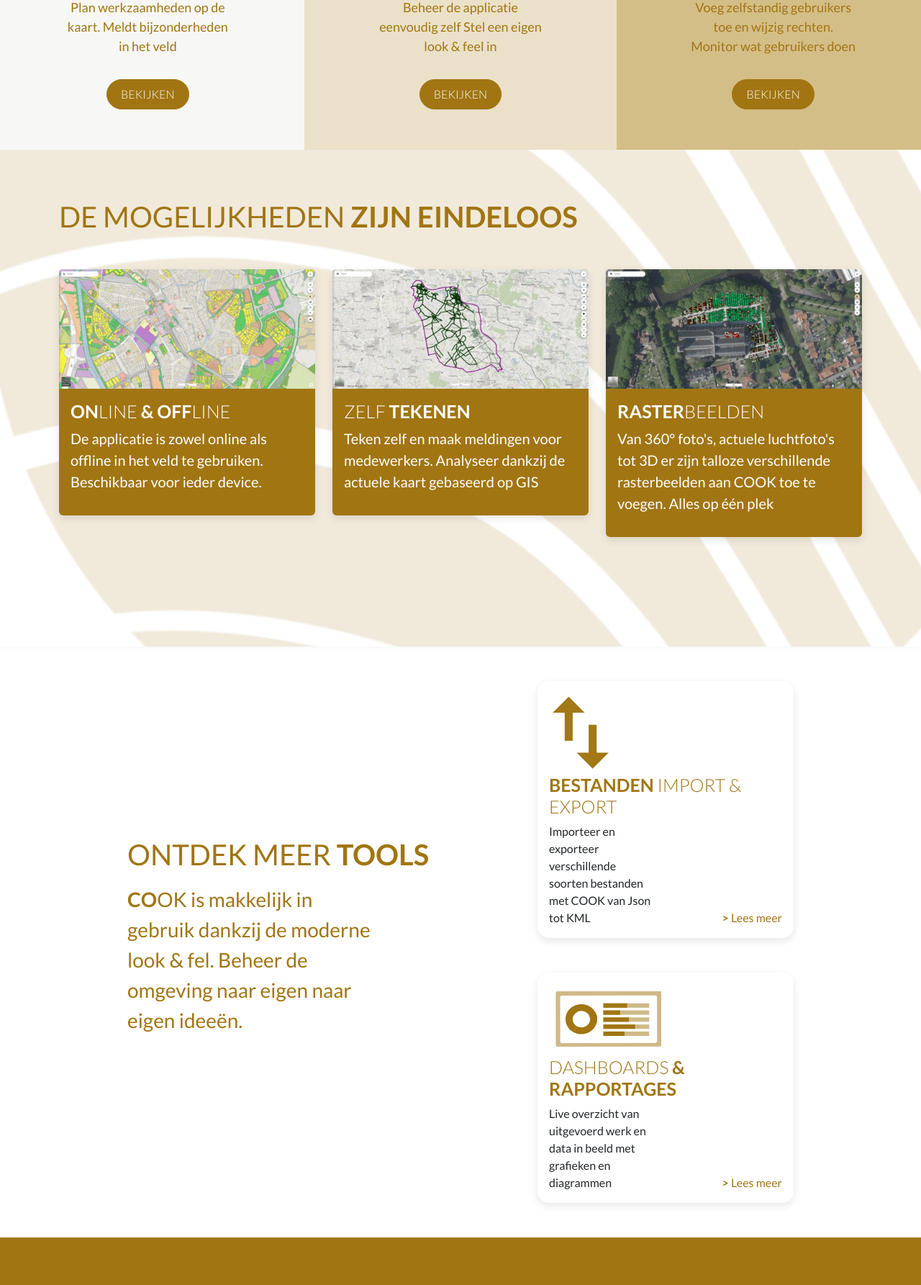
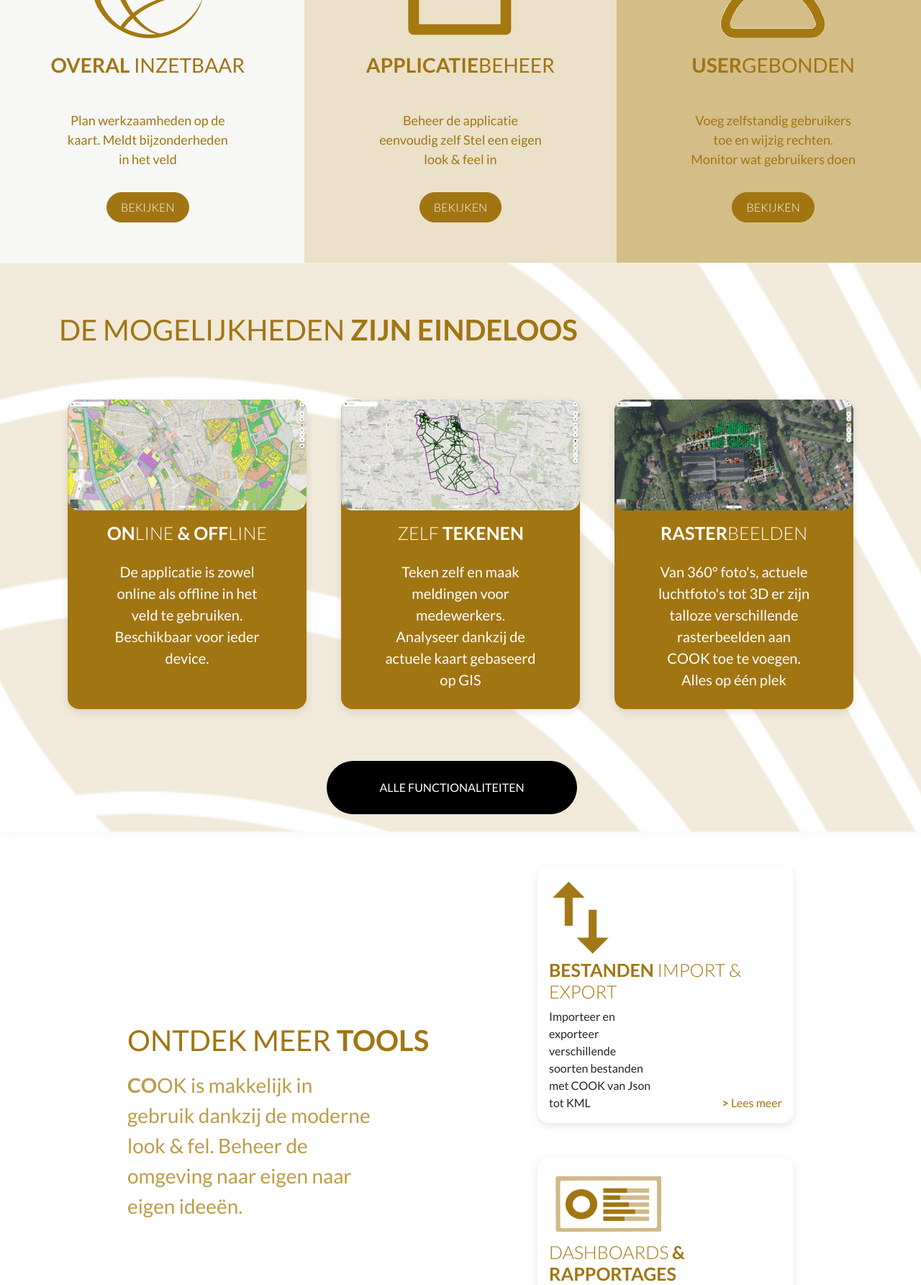
Before and after one commit to gisarts/demos, a PHP site: page /?page=1 in a window 1280 px wide. Shown: the part 1717-3502 px from the top of the page at 72% size. Run offline with PHP 8.4, Linux system fonts and the light colour scheme.

Commit message:
Add links and styling

```diff
--- a/css/main.css
+++ b/css/main.css
@@ -84,7 +84,6 @@ a:hover {
 .logo-big-background {
     background: url('../img/cook-logo-bg.png') bottom / cover no-repeat;
     padding-top: 2em;
-    padding-bottom: 5em;
     box-shadow: rgba(0, 0, 0, 0.05) 0px 0px 12px !important;
 }
 
@@ -102,6 +101,10 @@ a:hover {
 
 .text-gold {
     color: rgb(161, 117, 18);
+}
+
+.text-light-gold {
+    color: #bc9c47;
 }
 
 .gold-bg {
@@ -244,6 +247,9 @@ a:hover {
 /* Responsive */
 
 @media (min-width: 768px) {
+    .r-card {
+        height: 430px;
+    }
     .bd-placeholder-img-lg {
         font-size: 3.5rem;
     }
--- a/footer.php
+++ b/footer.php
@@ -1,11 +1,10 @@
         <footer class="text-center footer w-100 h-50">
             <div class="container">
                 <div class="row justify-content-center">
-                    <div class="row justify-content-center">
+                    <div class="row">
                         <div class="col-md-4">
-                            <h3 class="text-white pb-0 mb-0">Gemaakt door</h3>
                             <a class="gisarts_link" href="https://www.gisarts.nl" target="_Blank">
-                                <img src="/img/logo_gisarts.webp" alt="logo_gisarts" class="w-100" style="filter: brightness(0) invert(1); margin-top: -30px">
+                                <img src="/img/logo_gisarts.webp" alt="logo_gisarts" class="w-100" style="filter: brightness(0) invert(1);">
                             </a>
                         </div>
                         <div class="col-md-4">
@@ -23,7 +22,7 @@
                                     </svg>
                                 </div>
                                 <div class="col-sm-8">
-                                    <p><a href="mailto:info@gisarts.nl">info@gisarts.nl</a></p>
+                                    <p><a href="mailto:info@gisarts.nl" target="_Blank">info@gisarts.nl</a></p>
                                 </div>
                             </div>
                             <div class="row">
@@ -33,7 +32,7 @@
                                     </svg>
                                 </div>
                                 <div class="col-sm-8">
-                                    <p><a href="tel:+0485 763601">0485 - 763601</a></p>
+                                    <p><a href="tel:+0485 763601" target="_Blank">0485 - 763601</a></p>
                                 </div>
                             </div>
                             <div class="row">
@@ -44,7 +43,7 @@
                                     </svg>
                                 </div>
                                 <div class="col-sm-8">
-                                    <p>Zandkant 11, Sint Anthonis<br>Nederland 5845 EV</p>
+                                    <p><a href="https://goo.gl/maps/N6KkoTtjPo3DZ9eN8" target="_Blank">Zandkant 11, Sint Anthonis<br>Nederland 5845 EV</a></p>
                                 </div>
                             </div>
                         </div>
--- a/home.php
+++ b/home.php
@@ -25,12 +25,12 @@
                 <img src="./img/devices-cook.png" alt="Devices cook" class="img-fluid" width="700px">
             </div>
             <div class="mobile-spacer"></div>
-            <div class="col-xl-3 text-start">
+            <div class="col-xl-4 text-start">
                 <h2>Wat is <b>CO</b>OK?</h2>
-                <p class="my-4 text-gold">
+                <p class="my-4 text-light-gold fs-3">
                     De GIS Viewer van <b>CO</b>OK is snelste van Nederland. Naast snel, zijn onze viewers veilig, compleet en gepersonaliseerd
                 </p>
-                <p class="mt-4 text-gold">
+                <p class="mt-4 text-light-gold fs-3">
                     <b>CO</b>OK werkt op basis van open source voor Geo-registratie en publicatie. Dat geeft een sterke fundering voor het raadplegen van informatiesystemen uit verschillende stromen
                 </p>
             </div>
@@ -48,7 +48,7 @@
                 <p class="my-4 text-gold">
                     Plan werkzaamheden op de kaart. Meldt bijzonderheden in het veld
                 </p>
-                <a href="https://www.gisarts.nl/" target="_blank" class="btn btn-lg btn-secondary rounded-pill my-2 r-btn w-100">BEKIJKEN</a>
+                <a href="?page=functies" class="btn btn-lg btn-secondary rounded-pill my-2 r-btn w-100">BEKIJKEN</a>
             </div>
         </div>
     </div>
@@ -60,7 +60,7 @@
                 <p class="my-4 text-gold">
                     Beheer de applicatie eenvoudig zelf Stel een eigen look & feel in
                 </p>
-                <a href="https://www.gisarts.nl/" target="_blank" class="btn btn-lg btn-secondary rounded-pill my-2 r-btn w-100">BEKIJKEN</a>
+                <a href="?page=applicatiebeheer" class="btn btn-lg btn-secondary rounded-pill my-2 r-btn w-100">BEKIJKEN</a>
             </div>
         </div>
     </div>
@@ -72,7 +72,7 @@
                 <p class="my-4 text-gold">
                     Voeg zelfstandig gebruikers toe en wijzig rechten. Monitor wat gebruikers doen
                 </p>
-                <a href="https://www.gisarts.nl/" target="_blank" class="btn btn-lg btn-secondary rounded-pill my-2 r-btn w-100">BEKIJKEN</a>
+                <a href="?page=functies" class="btn btn-lg btn-secondary rounded-pill my-2 r-btn w-100">BEKIJKEN</a>
             </div>
         </div>
     </div>
@@ -80,33 +80,50 @@
 
 <div class="logo-big-background">
     <div class="container-sm">
-        <div class="row py-4">
+        <div class="row py-4 text-center">
             <h2 class="text-start mb-5">DE MOGELIJKHEDEN <b>ZIJN EINDELOOS</b></h2>
-            <div class="col-lg-4 mb-5">
-                <div class="card gold-bg">
-                    <img src="./img/bestemmingsplannen.webp" class="card-img-top" alt="COOK syst">
+            <div class="col-lg-4 mb-5 p-4">
+                <div class="card gold-bg r-card rounded-4">
+                    <img src="./img/bestemmingsplannen.webp" class="card-img-top rounded-4" alt="COOK syst">
                     <div class="card-body">
-                        <h4><b>ON</b>LINE <b>& OFF</b>LINE</h4>
-                        <p class="text-white fs-5">De applicatie is zowel online als offline in het veld te gebruiken. Beschikbaar voor ieder device.</p>
+                        <div class="row">
+                            <div class="col-lg-10 offset-lg-1">
+                                <h4><b>ON</b>LINE <b>& OFF</b>LINE</h4>
+                                <p class="text-white fs-5 p-3">De applicatie is zowel online als offline in het veld te gebruiken. Beschikbaar voor ieder device.</p>
+                            </div>
+                        </div>
                     </div>
                 </div>
             </div>
-            <div class="col-lg-4 mb-5">
-                <div class="card gold-bg">
-                    <img src="./img/lvc_strooiroutes.webp" class="card-img-top" alt="COOK syst">
+            <div class="col-lg-4 mb-5 p-4">
+                <div class="card gold-bg r-card rounded-4">
+                    <img src="./img/lvc_strooiroutes.webp" class="card-img-top rounded-4" alt="COOK syst">
                     <div class="card-body ">
-                        <h4>ZELF <b>TEKENEN</b></h4>
-                        <p class="text-white fs-5">Teken zelf en maak meldingen voor medewerkers. Analyseer dankzij de actuele kaart gebaseerd op GIS</p>
+                        <div class="row">
+                            <div class="col-lg-10 offset-lg-1">
+                                <h4>ZELF <b>TEKENEN</b></h4>
+                                <p class="text-white fs-5 p-3">Teken zelf en maak meldingen voor medewerkers. Analyseer dankzij de actuele kaart gebaseerd op GIS</p>
+                            </div>
+                        </div>
                     </div>
                 </div>
             </div>
-            <div class="col-lg-4">
-                <div class="card gold-bg">
-                    <img src="./img/hta_edamvolendam.webp" class="card-img-top" alt="COOK syst">
+            <div class="col-lg-4 p-4">
+                <div class="card gold-bg r-card rounded-4">
+                    <img src="./img/hta_edamvolendam.webp" class="card-img-top rounded-4" alt="COOK syst">
                     <div class="card-body rounded-3">
-                        <h4><b>RASTER</b>BEELDEN</h4>
-                        <p class="text-white fs-5">Van 360° foto's, actuele luchtfoto's tot 3D er zijn talloze verschillende rasterbeelden aan COOK toe te voegen. Alles op één plek </p>
+                        <div class="row">
+                            <div class="col-lg-10 offset-lg-1">
+                                <h4><b>RASTER</b>BEELDEN</h4>
+                                <p class="text-white fs-5 p-3">Van 360° foto's, actuele luchtfoto's tot 3D er zijn talloze verschillende rasterbeelden aan COOK toe te voegen. Alles op één plek </p>
+                            </div>
+                        </div>
                     </div>
+                </div>
+            </div>
+            <div class="row text-center">
+                <div class="col-lg-4 offset-lg-4">
+                    <a href="?page=functionaliteiten" class="btn btn-info re-btn rounded-pill p-4" style="font-weight: 500;">ALLE FUNCTIONALITEITEN</a>
                 </div>
             </div>
         </div>
@@ -117,7 +134,7 @@
     <div class="row py-5 align-items-center">
         <div class="col-xl-5 offset-xl-1">
             <h2 class="align-center mb-3">ONTDEK MEER <b>TOOLS</b></h2>
-            <p class="text-gold w-75 fs-3">
+            <p class="text-light-gold w-75 fs-3">
                 <b>CO</b>OK is makkelijk in gebruik dankzij de moderne look & fel.
                 Beheer de omgeving naar eigen naar eigen ideeën.
             </p>
@@ -135,7 +152,7 @@
                         </div>
                         <div class="col" style="display: table;">
                             <p class="text-gold align-bottom fs-6 text-end" style="display: table-cell;">
-                                <b>></b> Lees meer
+                                <a href="?page=functies" class="text-gold" style="text-decoration: none;"><b>></b> Lees meer</a>
                             </p>
                         </div>
                     </div>
@@ -153,7 +170,7 @@
                         </div>
                         <div class="col" style="display: table;">
                             <p class="text-gold align-bottom fs-6 text-end" style="display: table-cell;">
-                                <b>></b> Lees meer
+                                <a href="?page=functies" class="text-gold" style="text-decoration: none;"><b>></b> Lees meer</a>
                             </p>
                         </div>
                     </div>
@@ -201,13 +218,13 @@
                     <p class="text-white">excl. 21% btw</p>
                 </div>
             </div>
-            <div class="col-xl-9 py-3 text-start" style="background-color: #D4BE87;">
+            <div class="col-xl-9 py-3 text-start d-grid align-items-center" style="background-color: #D4BE87;">
                 <div class="row p-3 justify-content-center">
                     <div class="col ">
-                        <p>Abonnement: Jaarlijks per user</p>
+                        <p><b>Abonnement: Jaarlijks per user</b></p>
                     </div>
-                    <div class="col ">
-                        <a href="https://www.gisarts.nl/" target="_blank" class="btn btn-lg btn-info re-btn rounded-2 p-4 w-50">BESTELLEN</a>
+                    <div class="col d-grid justify-content-center">
+                        <a href="https://www.gisarts.nl/" target="_blank" class="btn btn-lg btn-info re-btn rounded-2 p-4">BESTELLEN</a>
                     </div>
                 </div>
             </div>
```
Also changed, not shown: Gis-viewer-demo/index.php (+13 -13 lines).
